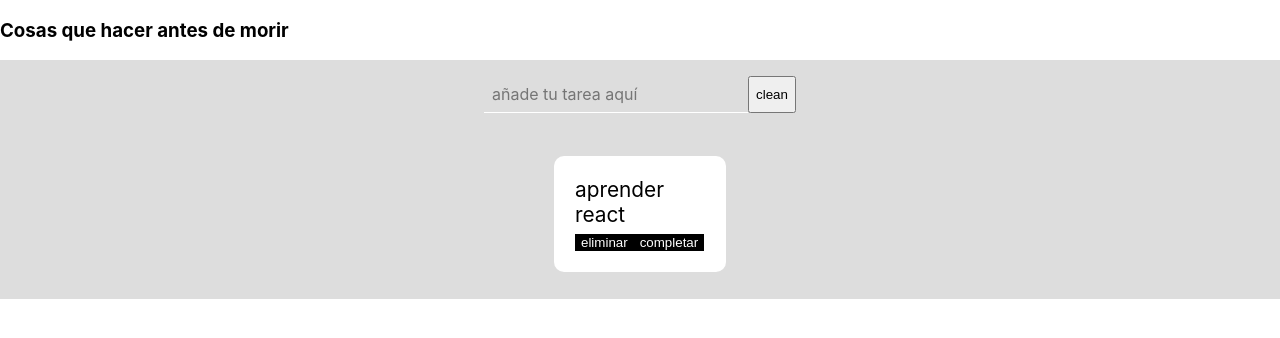
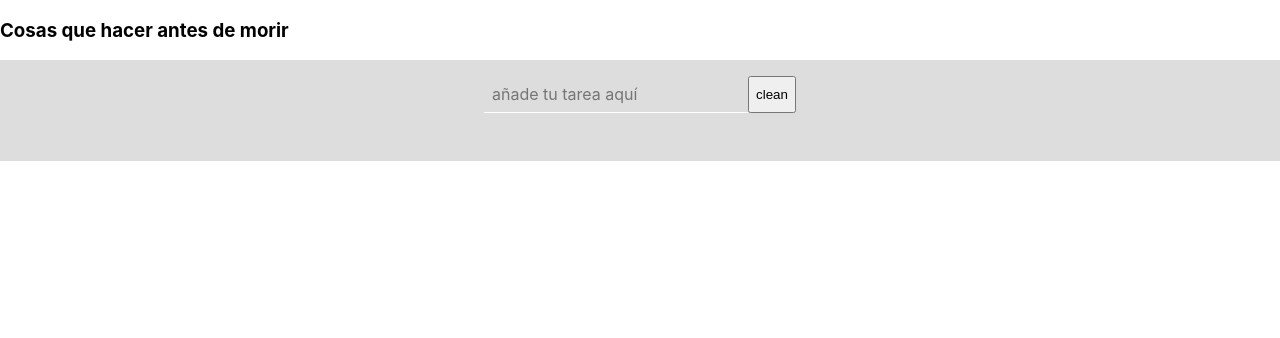
Before and after one commit to oricis/react-tareas-valencia-creditas-oct-19, a React (Create React App) app: page / in a window 1280 px wide. Shown: the top 338 px of the page. Built offline with nearby package versions, Linux system fonts and the light colour scheme.

Commit message:
save state to localstorage

```diff
--- a/src/components/Tareas.jsx
+++ b/src/components/Tareas.jsx
@@ -6,16 +6,14 @@ import generateID from '../services/generateID.js';
 class Tareas extends React.Component {
   constructor(props) {
     super(props);
-    this.state = {
+    const INITIAL = {
       newTaskText: '',
-      tasks: [
-        {
-          text: 'aprender react',
-          completed: false,
-          id: generateID(),
-        },
-      ],
+      tasks: [],
     };
+    this.state = JSON.parse(localStorage.getItem('TareasState')) || INITIAL;
+  }
+  saveToLocalStorage() {
+    localStorage.setItem('TareasState', JSON.stringify(this.state));
   }
   addTask(text) {
     text = text.trim();
@@ -29,7 +27,7 @@ class Tareas extends React.Component {
       this.setState({
         newTaskText: '',
         tasks: [...this.state.tasks, newTask],
-      });
+      }, this.saveToLocalStorage);
     }
   }
   handleKeyPress = event => {
```
